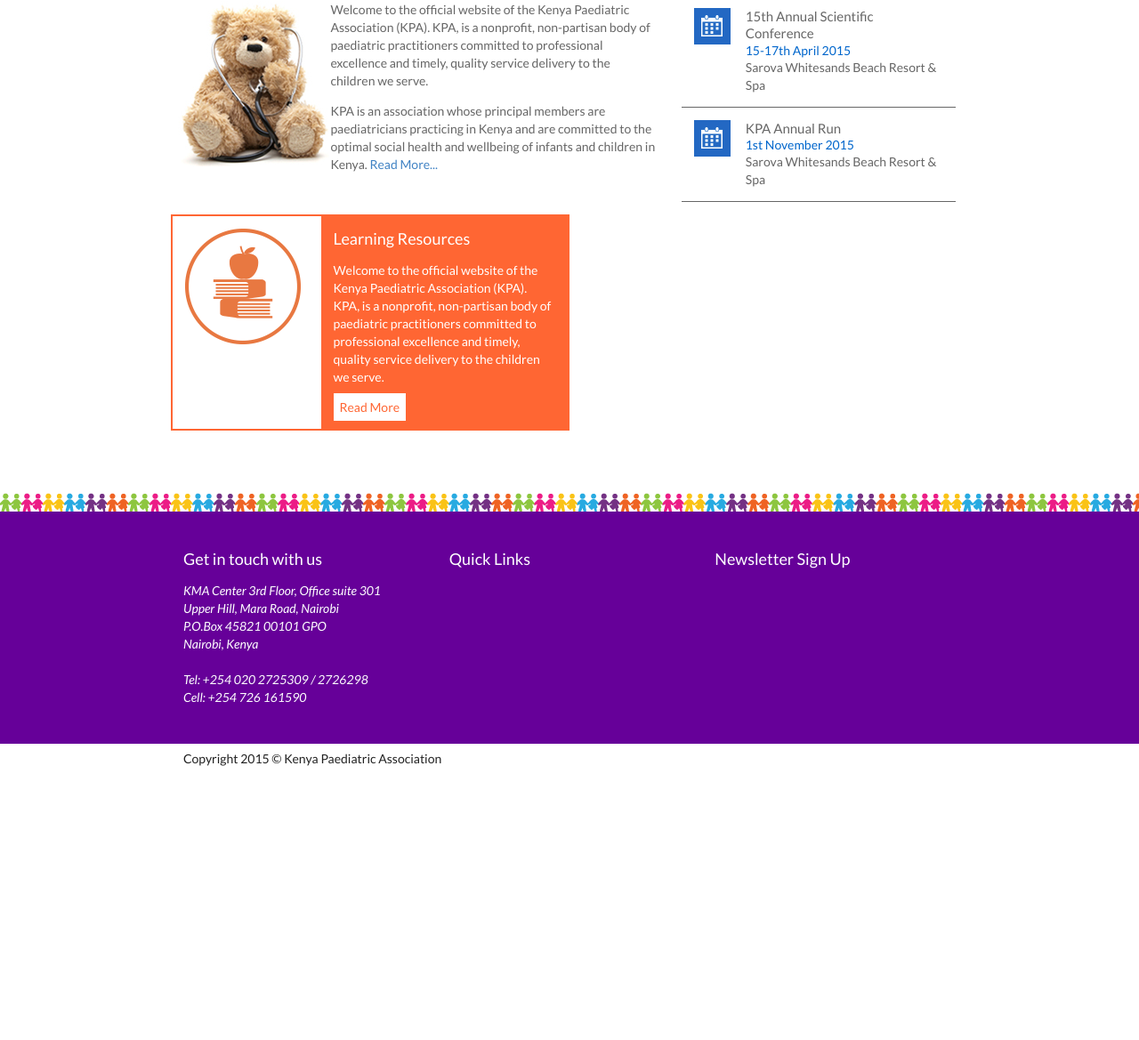
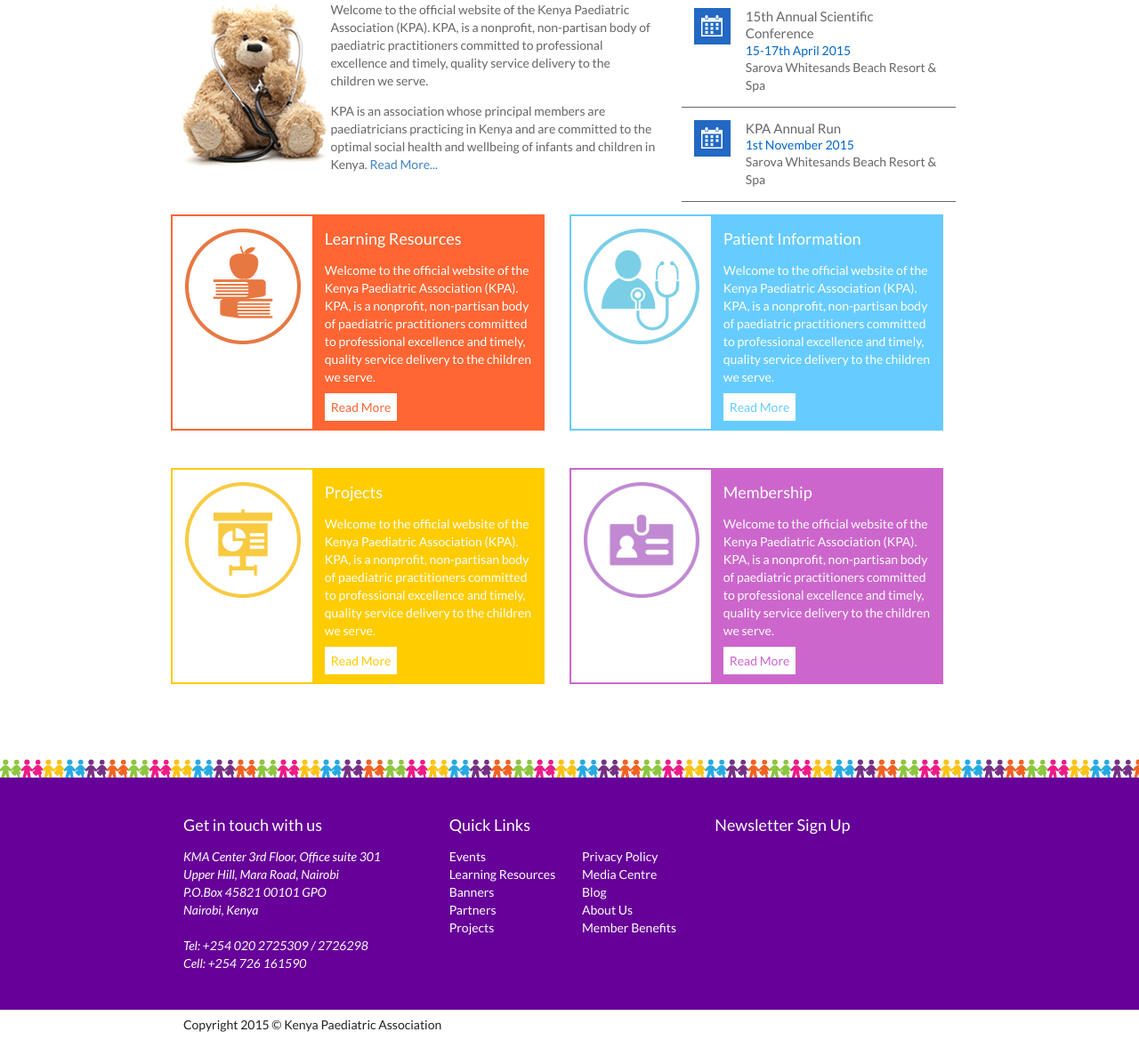
Before and after one commit to kimenye/kpa, a PHP site: page / in a window 1280 px wide. Shown: the part 601-1770 px from the top of the page at 89% size. Before the commit the page ends 1462 px from the top, so only its background shows below. Run offline with PHP 8.4, Linux system fonts and the light colour scheme; style sheets or scripts are compiled from the project's sources; some libraries are stand-ins or nearby versions.

Commit message:
Added footer links

```diff
--- a/_footer.php
+++ b/_footer.php
@@ -17,6 +17,22 @@
 
       <div class="column quick_links">
         <h3>Quick Links</h3>
+        <div class="ui two column grid">
+          <div class="column">
+            <a>Events</a>
+            <a>Learning Resources</a>
+            <a>Banners</a>
+            <a>Partners</a>
+            <a>Projects</a>
+          </div>
+          <div class="column">
+            <a>Privacy Policy</a>
+            <a>Media Centre</a>
+            <a>Blog</a>
+            <a>About Us</a>
+            <a>Member Benefits</a>
+          </div>
+        </div>
       </div>
 
       <div class="column newsletter">
--- a/index.php
+++ b/index.php
@@ -67,10 +67,43 @@
     </div>
   </div>
   <div class="column">
+    <div class="ui grid row patient_info link_box">
+      <div class="six wide column icon">
+        <img src='images/patient_info.png' alt='Resources' />
+      </div>
+      <div class="description ten wide column">
+        <h3>Patient Information</h3>
+        <p>Welcome to the official website of the Kenya Paediatric Association (KPA). KPA, is a nonprofit, non-partisan body of paediatric
+        practitioners committed to professional excellence and timely, quality service delivery to the children we serve.</p>
+        <a class="more">Read More</a>
+      </div>
+    </div>
   </div>
   <div class="column">
+    <div class="ui grid row projects link_box">
+      <div class="six wide column icon">
+        <img src='images/projects.png' alt='Resources' />
+      </div>
+      <div class="description ten wide column">
+        <h3>Projects</h3>
+        <p>Welcome to the official website of the Kenya Paediatric Association (KPA). KPA, is a nonprofit, non-partisan body of paediatric
+        practitioners committed to professional excellence and timely, quality service delivery to the children we serve.</p>
+        <a class="more">Read More</a>
+      </div>
+    </div>
   </div>
   <div class="column">
+    <div class="ui grid row membership link_box">
+      <div class="six wide column icon">
+        <img src='images/membership.png' alt='Resources' />
+      </div>
+      <div class="description ten wide column">
+        <h3>Membership</h3>
+        <p>Welcome to the official website of the Kenya Paediatric Association (KPA). KPA, is a nonprofit, non-partisan body of paediatric
+        practitioners committed to professional excellence and timely, quality service delivery to the children we serve.</p>
+        <a class="more">Read More</a>
+      </div>
+    </div>
   </div>
 </div>
 
--- a/sass/style.scss
+++ b/sass/style.scss
@@ -126,19 +126,30 @@ nav {
 }
 
 .secondary {
-  .resources {
-    border: 2px solid #ff6633;
+  @mixin bordered-link-box($color) {
+    border-top: 2px solid $color;
+    border-left: 2px solid $color;
+    border-bottom: 2px solid $color;
+    .description {
+      background-color: $color;
+      .more {
+        color: $color;
+      }
+    }
   }
 
   .link_box {
+    margin-right: 1em;
+    margin-bottom: 2em;
     .icon {
       padding: 1.5em;
-      // width: 40%;
+      img {
+        display: block;
+        margin: auto;
+      }
     }
 
     .description {
-      // width: 60%;
-      background-color: #ff6633;
       padding: 1em;
       color: #ffffff;
 
@@ -148,6 +159,22 @@ nav {
         padding: 0.5em;
       }
     }
+
+    &.resources {
+      @include bordered-link-box(#ff6633);
+    }
+
+    &.patient_info {
+      @include bordered-link-box(#66ccff);
+    }
+    &.projects {
+      @include bordered-link-box(#ffcc00);
+    }
+    &.membership {
+      @include bordered-link-box(#cc66cc);
+    }
+
+
   }
 }
 
@@ -168,6 +195,13 @@ footer {
     h3 {
       font-weight: 100;
     }
+
+    .quick_links {
+      a {
+        display: block;
+        color: #ffffff;
+      }
+    }
   }
 
   .copyright {
```
Also changed, not shown: images/membership.png (added), images/patient_info.png (added), images/projects.png (added).
